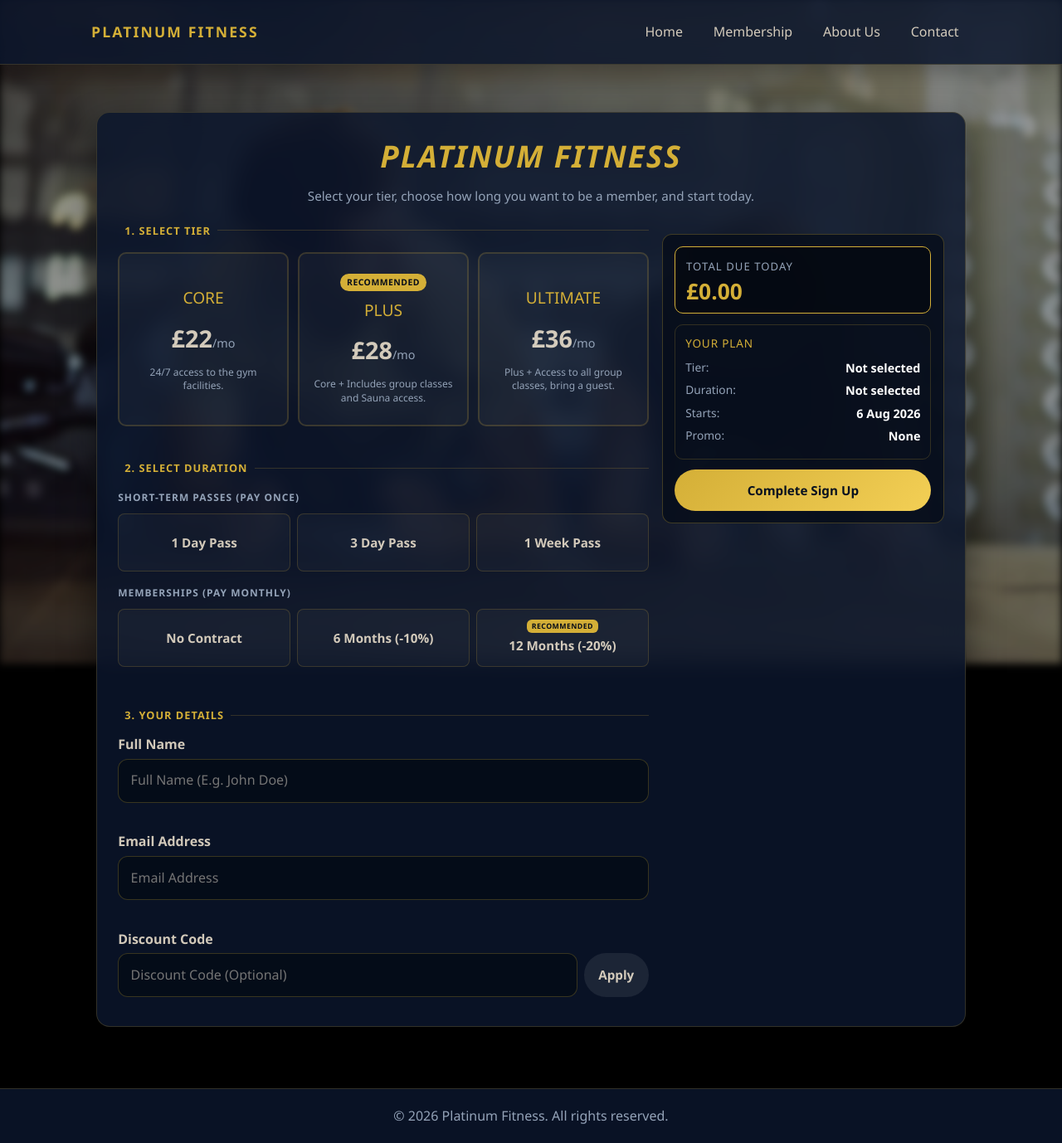
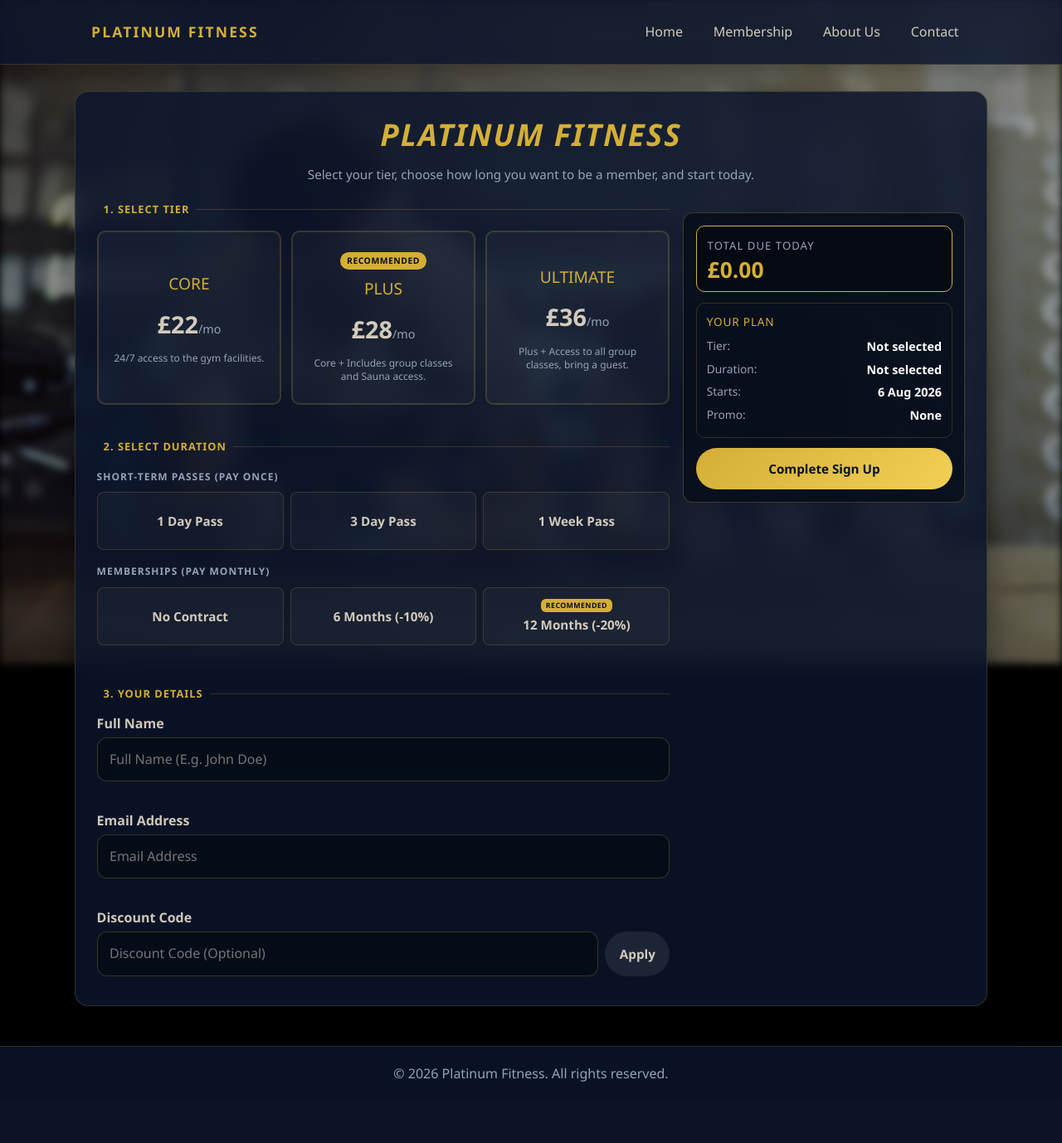
Before and after one commit to FilipTSC/uuproject, a Flask app: page /membership in a window 1280 px wide. Shown: the whole page at 83% size. After the commit the page ends 1304 px from the top, so only its background shows below. Run offline with Flask 2, Linux system fonts and the light colour scheme.

Commit message:
Moving signup-container up to be inline with others

```diff
--- a/static/css/membership.css
+++ b/static/css/membership.css
@@ -6,7 +6,6 @@
     display: flex;
     justify-content: center;
     align-items: flex-start;
-    padding: clamp(0.75rem, 2vw, 2rem);
 }
 
 .signup-container {
```
